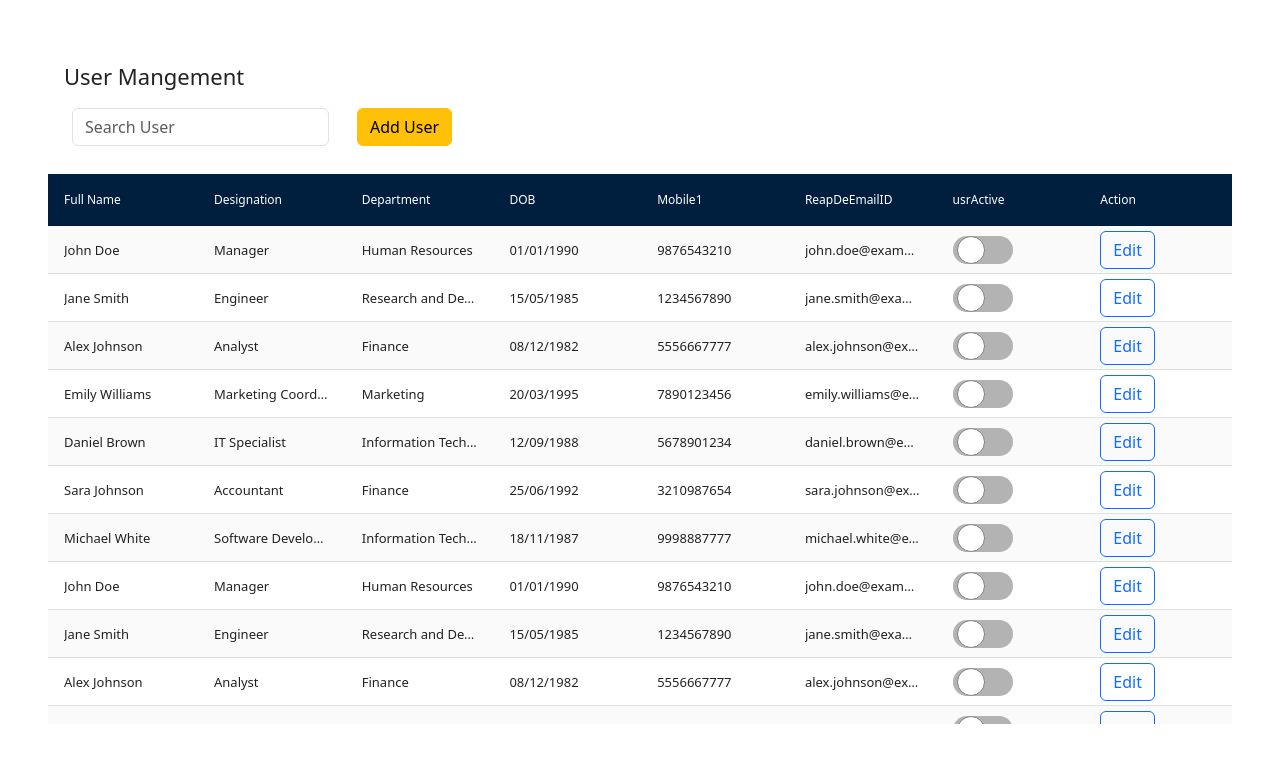
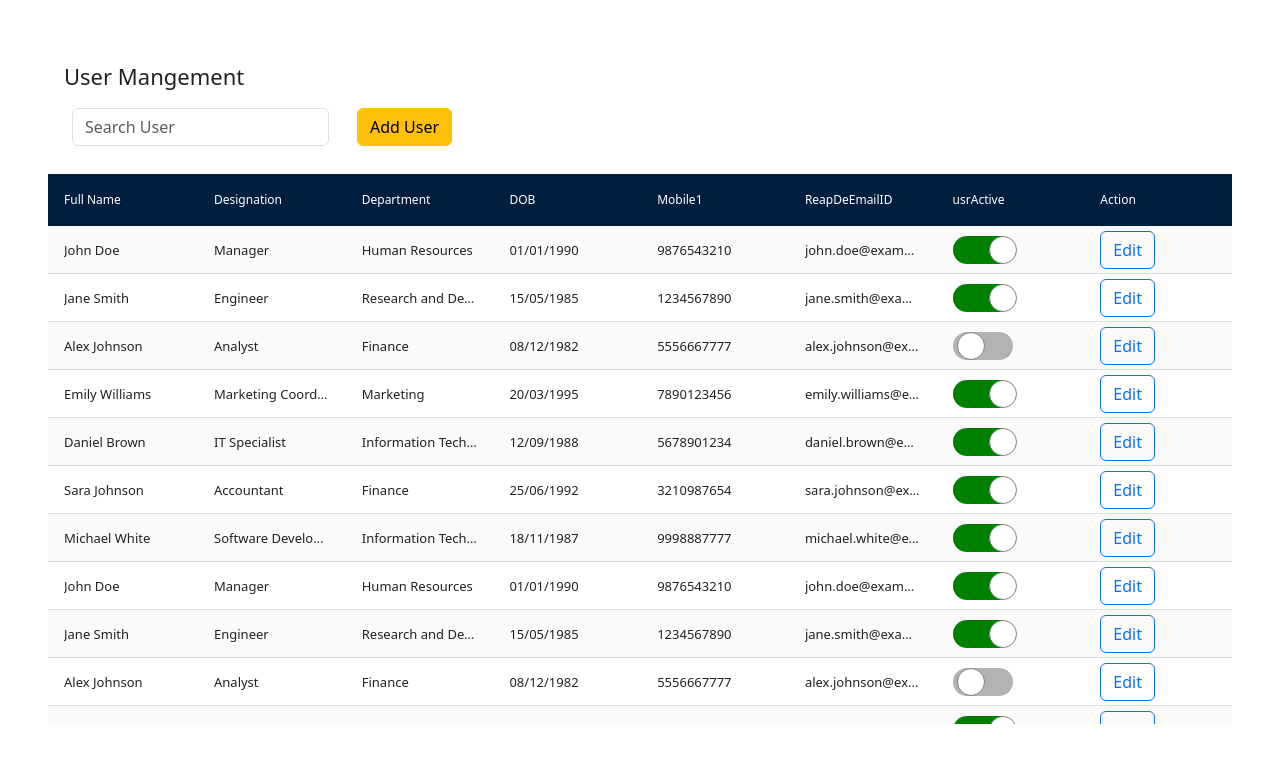
Before and after one commit to Hrushi-bagade/MvLogin, a React (Create React App) app in the folder markas3/: page /UserData in a window 1280 px wide. Shown: the top 762 px of the page. Built offline with nearby package versions, Linux system fonts and the light colour scheme.

Commit message:
toggle handled

```diff
--- a/markas3/src/Component/UserMangement/DataTable.js
+++ b/markas3/src/Component/UserMangement/DataTable.js
@@ -149,9 +149,20 @@ const ReactDataTable = () => {
   ];
   const [search, setSearch] = useState("");
   const [filterapiData, setFilterApiData] = useState([]);
+  const [isChecked, setIsChecked] = useState(false);
+
+  const handleToggleChange = (row, checked) => {
+    const updatedData = filterapiData.map((data) =>
+      data === row ? { ...data, usrActive: checked ? 'Y' : 'N' } : data
+    );
+    setFilterApiData(updatedData);
+  };
   useEffect(() => {
     setFilterApiData(data);
   }, []);
+
+
+
   useEffect(() => {
     const result = data.filter((data) => {
       return data.FullName.toLowerCase().match(search.toLowerCase());
@@ -196,7 +207,8 @@ const ReactDataTable = () => {
     {
       name: "usrActive",
       cell: (row) => (
-        <SwitchToggle/>)
+        <ToggleSwitch checked={row.usrActive === 'Y'} onToggleChange={(checked) => handleToggleChange(row, checked)} />
+      )
     },
     {
       name: "Action",
--- a/markas3/src/smallComponents/toggleSwitch.js
+++ b/markas3/src/smallComponents/toggleSwitch.js
@@ -45,25 +45,20 @@ const Input = styled.input`
   }
 `;
 
-const ToggleSwitch = () => {
-  const [checked, setChecked] = useState(false);
-
+const ToggleSwitch = ({ checked, onToggleChange }) => {
   const handleChange = (e) => {
-    setChecked(e.target.checked);
+    const isChecked = e.target.checked;
+    onToggleChange(isChecked);
   };
 
   return (
+    <>
     <Label>
       <Input checked={checked} type="checkbox" onChange={handleChange} />
       <Switch />
     </Label>
+   </>
   );
 };
 
-export default function SwitchToggle() {
-  return (
-    <>
-      <ToggleSwitch />
-    </>
-  );
-}
+export default ToggleSwitch
```
